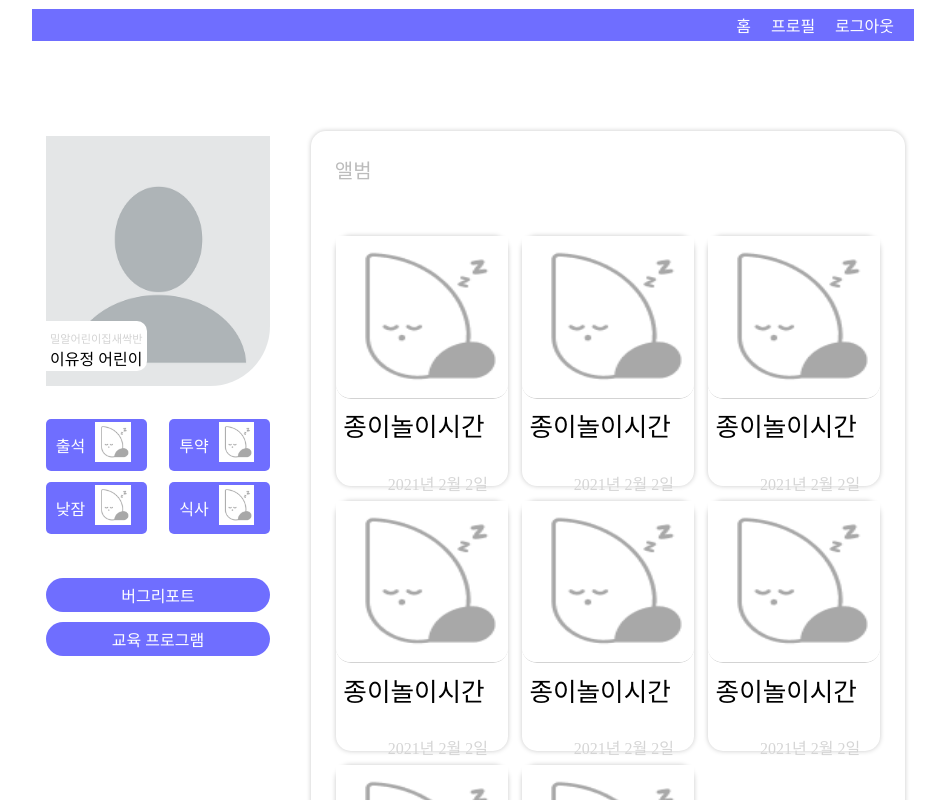
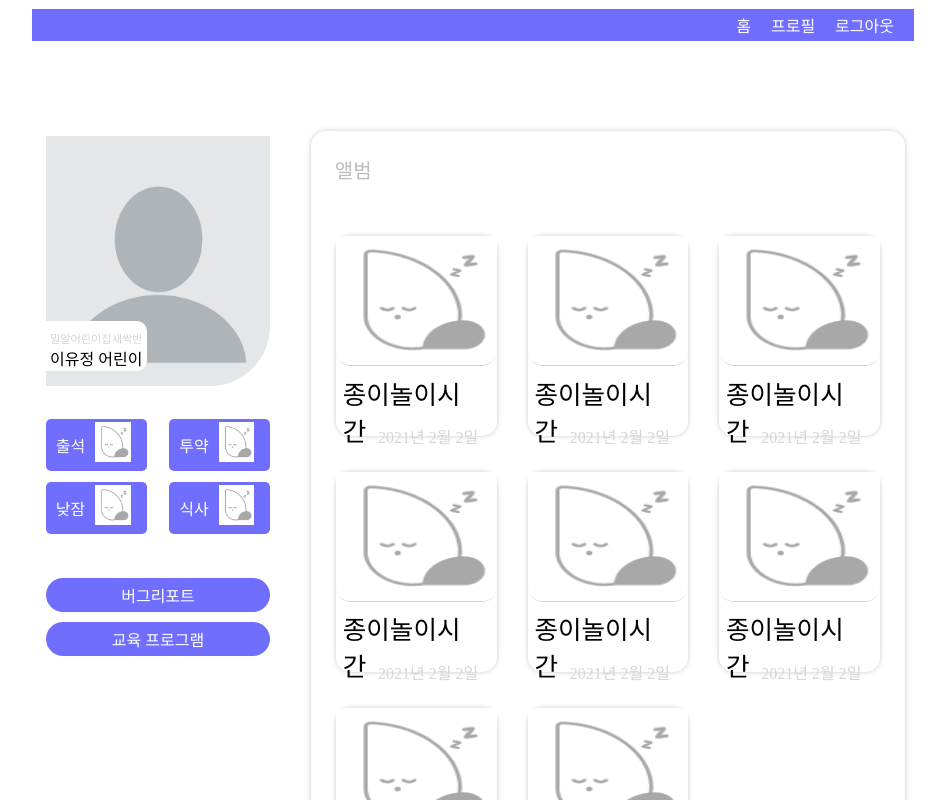
Before and after one commit to expectta/datda-client, a React (Create React App) app in the folder my-app/: page /main/album in a window 1280 px wide. Shown: the top 800 px of the page, without its empty margins (167-1112 px from the left). Built offline with nearby package versions, Linux system fonts and the light colour scheme.

Commit message:
[CLIENT] FIX grid 속성 변경
grid 속성 변경

```diff
--- a/my-app/src/components/CardList.tsx
+++ b/my-app/src/components/CardList.tsx
@@ -106,9 +106,9 @@ const CardContainer = styled.div`
   margin: 0 auto;
   display: grid;
   //암시적 로우 크기 (아이템이 생성될떄마다 생성)
-  grid-auto-rows: 250px;
+  grid-auto-rows: 200px;
   grid-template-columns: repeat(3, 1fr);
-  grid-gap: 2%;
+  grid-gap: 5%;
 `;
 
 const ButtonWrapper = styled.div`
```
